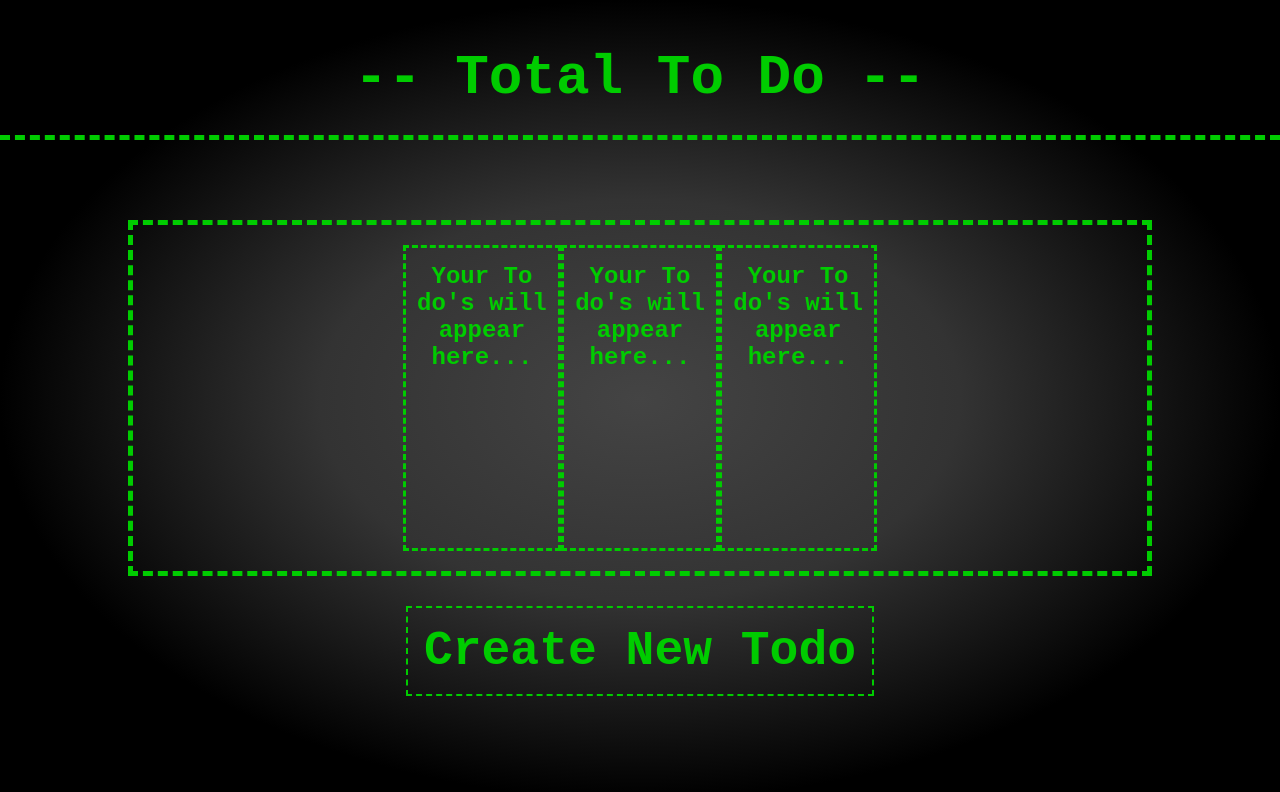
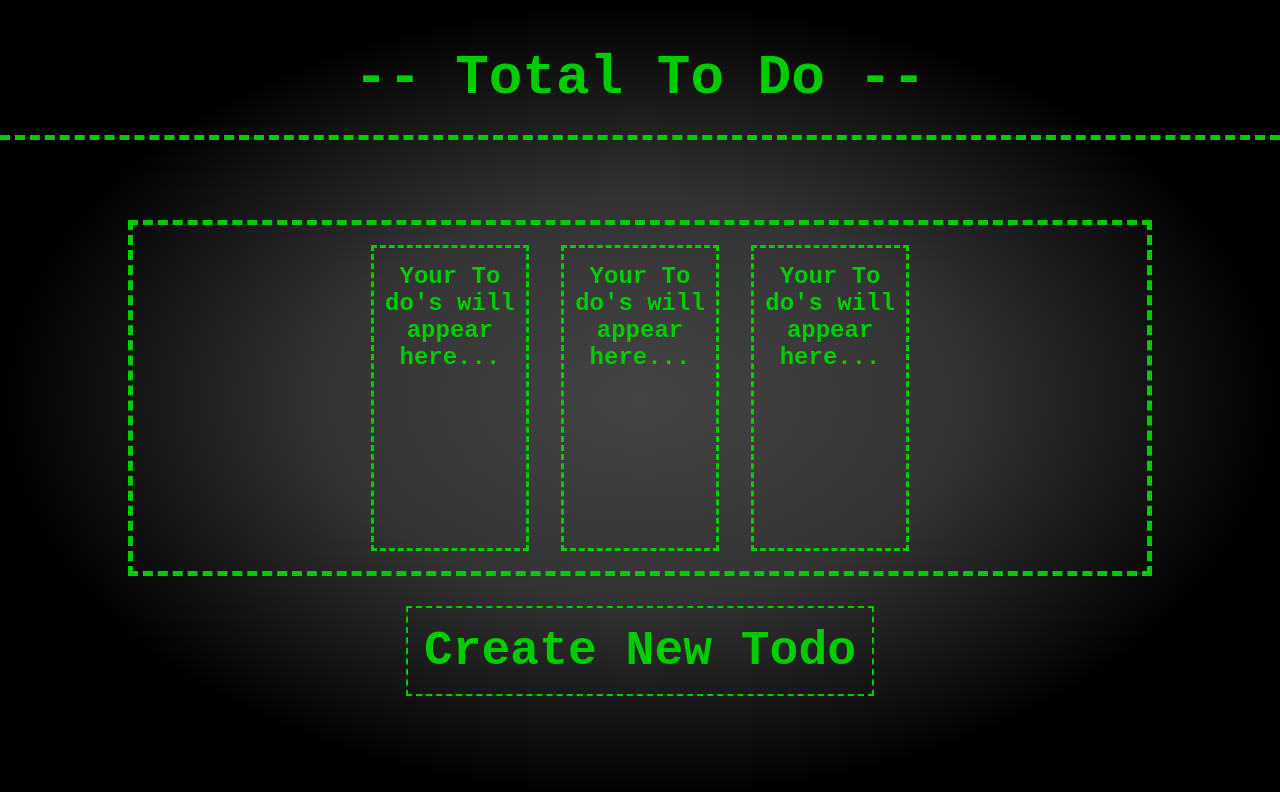
Before and after one commit to tommygee63/totaltodo, a React (Create React App) app: page / in a window 1280 px wide. Shown: the top 792 px of the page. Built offline with nearby package versions, Linux system fonts and the light colour scheme.

Commit message:
adjust no todo spacing

```diff
--- a/src/index.css
+++ b/src/index.css
@@ -55,7 +55,7 @@ header {
     width: 15%;
     height: 300px;
     border: 3px dashed #0C0;
-    margin: 20px 0;
+    margin: 20px 1rem;
     text-align: center;
   }
 
```
